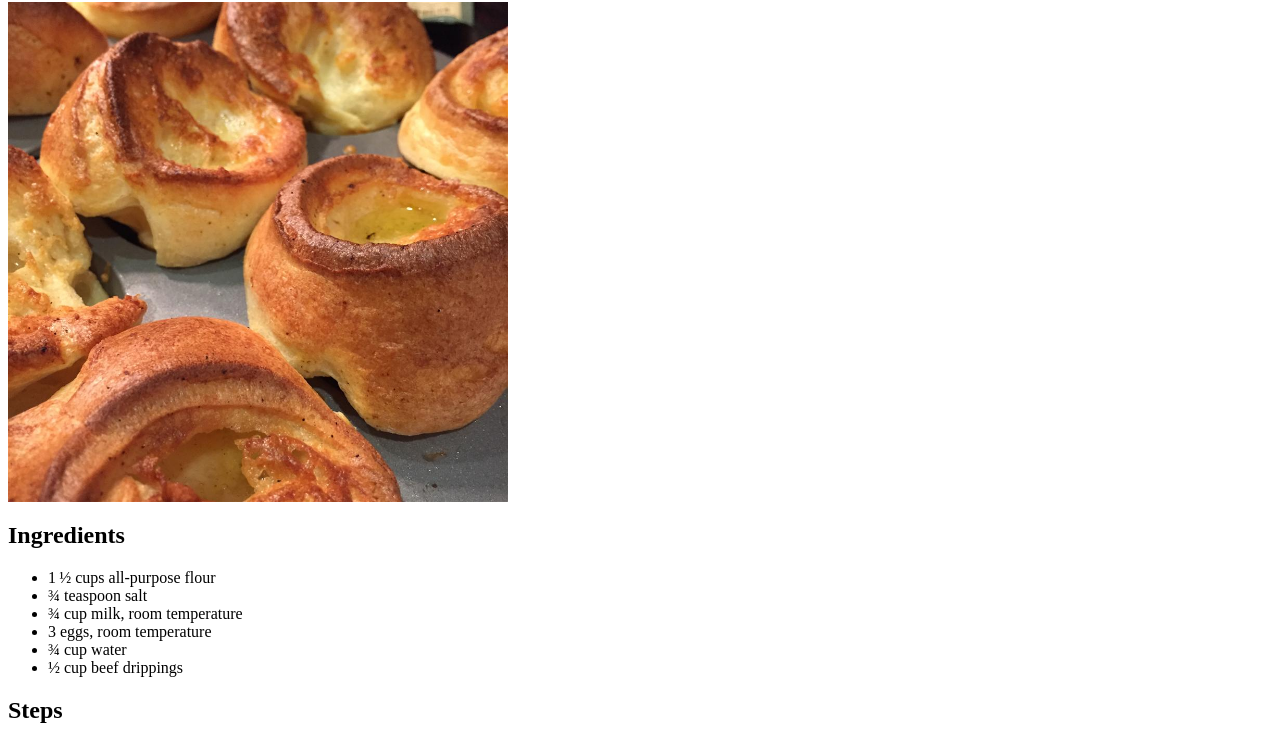
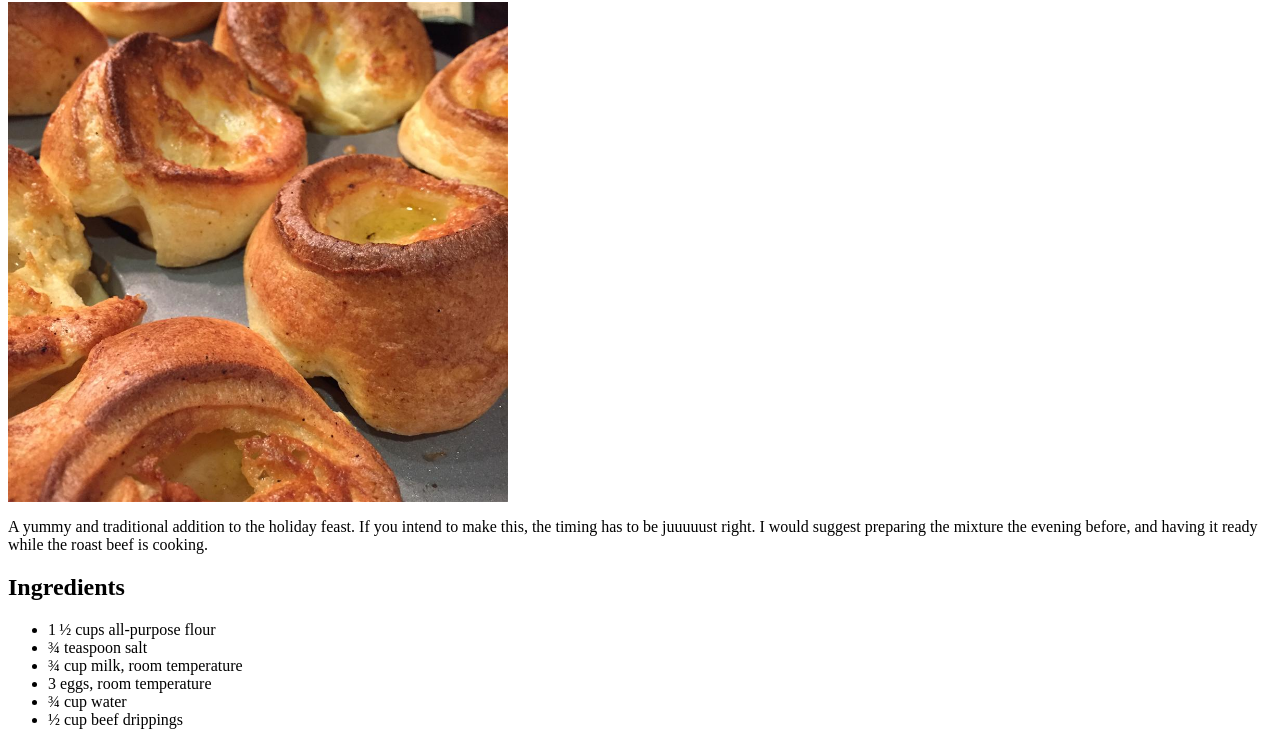
Before and after one commit to Starosti/odin-recipes, a plain HTML site: page recipes/yorkshirepudding.html in a window 1280 px wide. Shown: the part 64-800 px from the top of the page. Drawn offline with Linux system fonts and the light colour scheme.

Commit message:
added description to yorkshirepudding.html

```diff
--- a/recipes/yorkshirepudding.html
+++ b/recipes/yorkshirepudding.html
@@ -6,6 +6,7 @@
     <body>
         <h1>Yorkshire Pudding</h1>
         <img src="yorkshirepudding.jpg" alt="delicious looking yorkshire pudding" width="500"> <!-- hey that rhymes! -->
+        <p>A yummy and traditional addition to the holiday feast. If you intend to make this, the timing has to be juuuuust right. I would suggest preparing the mixture the evening before, and having it ready while the roast beef is cooking.</p>
         <h2>Ingredients</h2>
         <ul>
             <li>1 ½ cups all-purpose flour</li>
```
